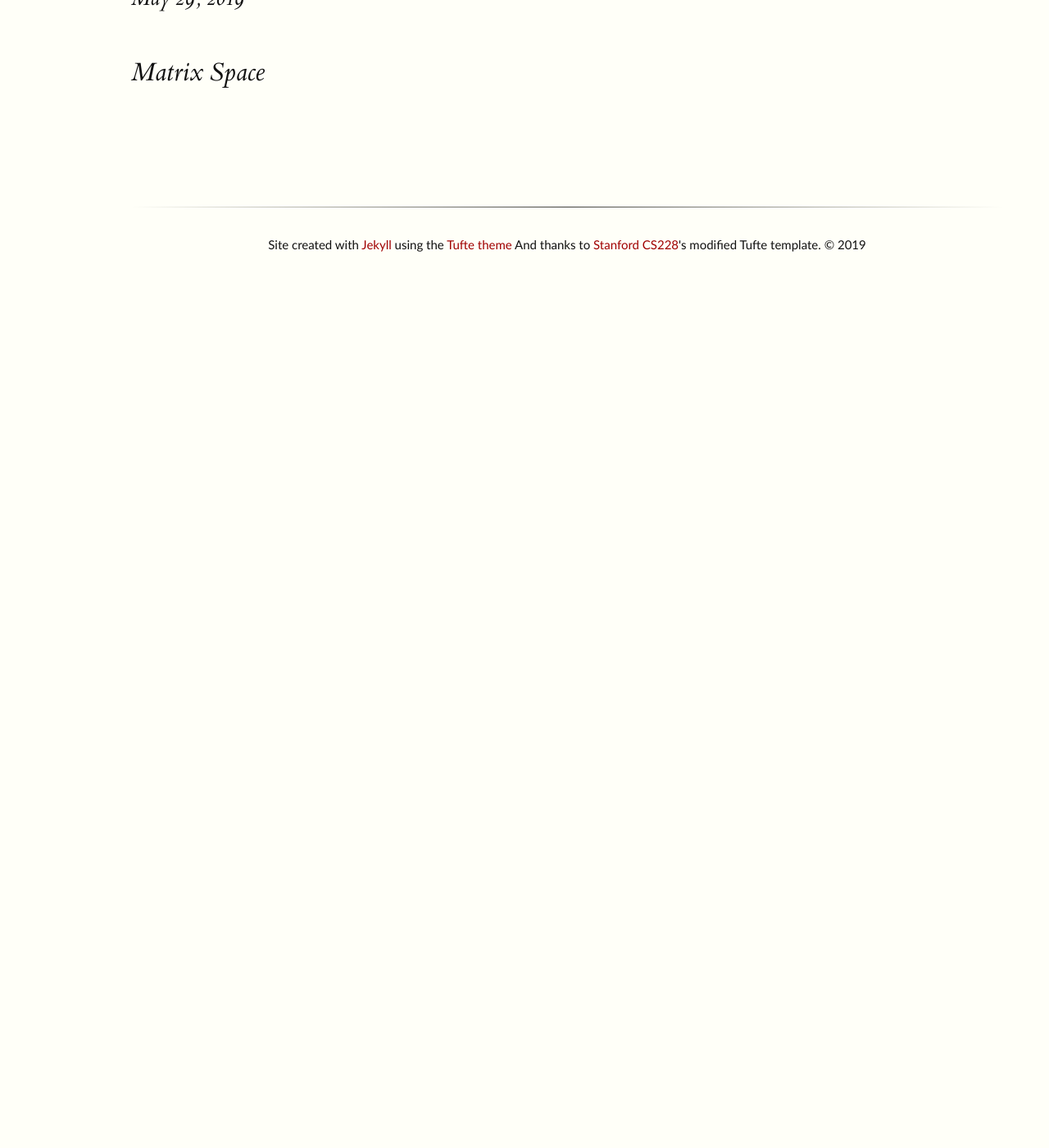
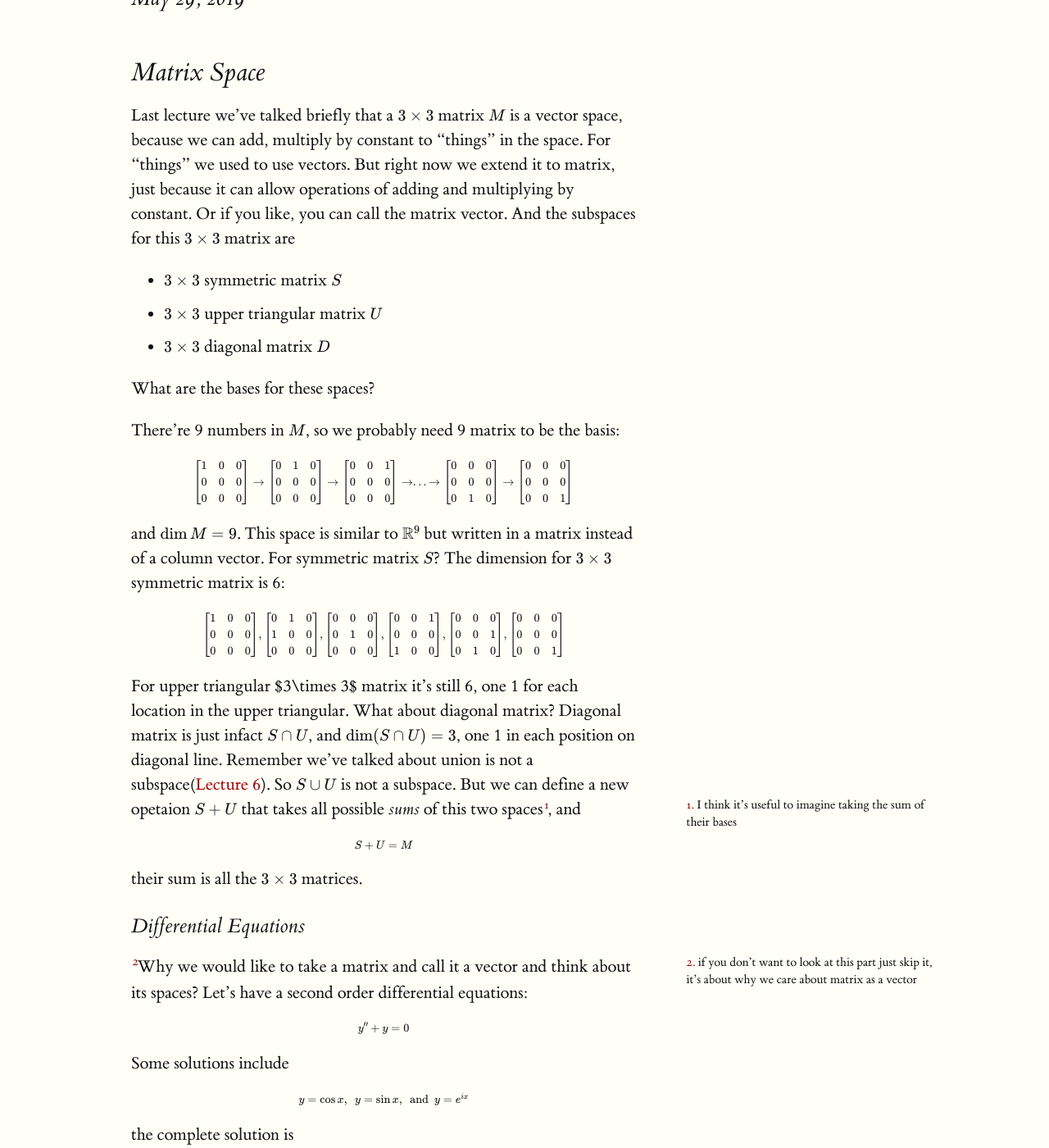
Before and after one commit to RuizhenMai/academic-blog, a Jekyll site: the page built from linear_algebra/UnitI/matrix_spaces.md, in a window 1280 px wide and 1400 px high, scrolled down 270 px. Shown: the whole window at 82% size. Built offline with Jekyll 4.4.1, drawn with Linux system fonts in a browser that asks for light colours; formulas are drawn with MathJax 3; before the commit the page ends 900 px from its top, so only the background shows below that; some of the changed text lies outside the part shown.

Commit message:
finished lec 10

```diff
--- a/linear_algebra/UnitI/matrix_spaces.md
+++ b/linear_algebra/UnitI/matrix_spaces.md
@@ -5,3 +5,136 @@ title: Matrix Spaces; Rank 1; Small World Graphs
 ---
 
 ## Matrix Space
+
+Last lecture we've talked briefly that a $$3\times 3$$ matrix $$M$$ is a vector space, because we can add, multiply by constant to "things" in the space. For "things" we used to use vectors. But right now we extend it to matrix, just because it can allow operations of adding and multiplying by constant. Or if you like, you can call the matrix vector. And the subspaces for this $$3\times 3$$ matrix are
+
+* $$3\times 3$$ symmetric matrix $$S$$
+* $$3\times 3$$ upper triangular matrix $$U$$
+* $$3\times 3$$ diagonal matrix $$D$$
+
+What are the bases for these spaces?
+
+There're 9 numbers in $$M$$, so we probably need 9 matrix to be the basis:
+
+$$
+\begin{bmatrix}
+1 & 0 & 0\\
+0 & 0 & 0\\
+0 & 0 & 0
+\end{bmatrix}\rightarrow \begin{bmatrix}
+0 & 1 & 0\\
+0 & 0 & 0\\
+0 & 0 & 0
+\end{bmatrix}\rightarrow \begin{bmatrix}
+0 & 0 & 1\\
+0 & 0 & 0\\
+0 & 0 & 0
+\end{bmatrix}\rightarrow ...\rightarrow \begin{bmatrix}
+0 & 0 & 0\\
+0 & 0 & 0\\
+0 & 1 & 0
+\end{bmatrix}\rightarrow \begin{bmatrix}
+0 & 0 & 0\\
+0 & 0 & 0\\
+0 & 0 & 1
+\end{bmatrix}
+$$
+
+and $$\dim M=9$$. This space is similar to $$\mathbb R^9$$ but written in a matrix instead of a column vector. For symmetric matrix $$S$$? The dimension for $$3\times 3$$ symmetric matrix is 6:
+
+$$
+\begin{bmatrix}
+1 & 0 & 0\\
+0 & 0 & 0\\
+0 & 0 & 0
+\end{bmatrix} ,\begin{bmatrix}
+0 & 1 & 0\\
+1 & 0 & 0\\
+0 & 0 & 0
+\end{bmatrix} ,\begin{bmatrix}
+0 & 0 & 0\\
+0 & 1 & 0\\
+0 & 0 & 0
+\end{bmatrix} ,\begin{bmatrix}
+0 & 0 & 1\\
+0 & 0 & 0\\
+1 & 0 & 0
+\end{bmatrix} ,\begin{bmatrix}
+0 & 0 & 0\\
+0 & 0 & 1\\
+0 & 1 & 0
+\end{bmatrix} ,\begin{bmatrix}
+0 & 0 & 0\\
+0 & 0 & 0\\
+0 & 0 & 1
+\end{bmatrix}
+$$
+
+For upper triangular $3\times 3$ matrix it's still 6, one 1 for each location in the upper triangular. What about diagonal matrix? Diagonal matrix is just infact $$S\cap U$$, and $$\dim (S\cap U)=3$$, one 1 in each position on diagonal line. Remember we've talked about union is not a subspace([Lecture 6](UnitI/Column_Space_and_Nullspace)). So $$S\cup U$$ is not a subspace. But we can define a new opetaion $$S+U$$ that takes all possible *sums* of this two spaces{%include sidenote.html note="I think it's useful to imagine taking the sum of their bases"%}, and
+
+$$
+S+U=M
+$$
+
+their sum is all the $$3\times 3$$ matrices.
+
+<h3>Differential Equations</h3>
+
+{%include sidenote.html note="if you don't want to look at this part just skip it, it's about why we care about matrix as a vector" %}Why we would like to take a matrix and call it a vector and think about its spaces? Let's have a second order differential equations:
+
+$$
+y''+y=0
+$$
+
+Some solutions include
+
+$$
+y=\cos x,\ \ y=\sin x,\ \ \mathrm{and}\ \ y=e^{ix}
+$$
+
+the complete solution is
+
+$$
+y=c_1\cos x+c_2\sin x
+$$
+
+where $$c_1$$ and $$c_2$$ can be any real numbers. This complete solution is a vector space. Even though these don't look like vectors, we can still add and multiply by a number to it. So they form a vector space. The basis for this space is $$\cos x$$ and $$\sin x$$. The dimension is 2.
+
+### Rank 1 matrix
+
+Let's have a rank 1 matrix:
+
+$$
+A=\begin{bmatrix}
+1 & 4 & 5\\
+2 & 8 & 10\\
+\end{bmatrix}
+$$
+
+One interesting thing about rank 1 matrix is that $$A=\mathbb{uv}^T$$ where $$\mathbf u$$ and $$\mathbf v$$ are column vectors. That is:
+
+$$
+A=\begin{bmatrix}
+1\\
+2\\
+\end{bmatrix}\begin{bmatrix}
+1&4&5\\
+\end{bmatrix}
+$$
+
+rank 1 matrices are building blocks for more complex matrices.
+
+## Graph
+
+This is the discrete graph that CS-background students are familiar with
+
+$$
+G=\{nodes,edges\}
+$$
+
+We use a set of nodes and edges to represent a graph.
+
+<img style="align-content: center;
+margin-left: auto;
+margin-right: auto;
+display: block;" src="http://mathworld.wolfram.com/images/eps-gif/GraphNodesEdges_1000.gif">
```
Also changed, not shown: linear_algebra/UnitI/The_four_fundamental_subspaces.md (+3 -1 lines).
